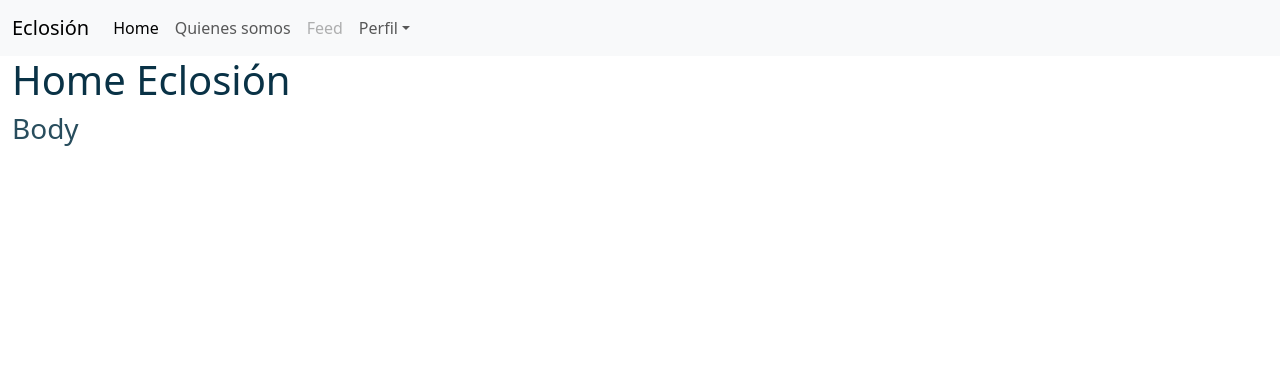
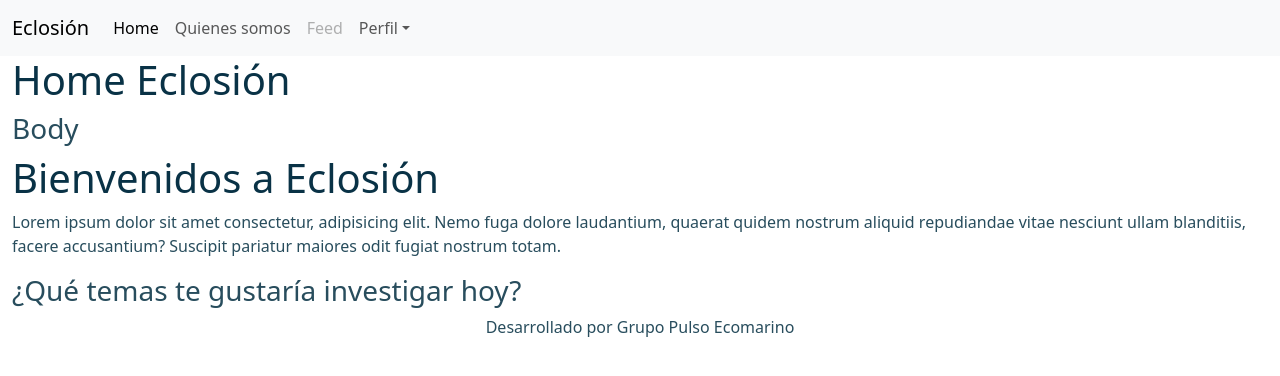
Before and after one commit to valentinatp/project-eclosion, a plain HTML site: page index.html in a window 1280 px wide. Drawn offline with nearby package versions, Linux system fonts and the light colour scheme.

```diff
--- a/css/style.css
+++ b/css/style.css
@@ -2,7 +2,7 @@
 .colores-paleta-02 { background-color: #284D5D; }
 .colores-paleta-03 { background-color: #198683; }
 .colores-paleta-04 { background-color: #68BDB8; }
-.colores-paleta-05 { background-color: #68BDB8; }
+.colores-paleta-05 { background-color: #F3EDE1; }
 
 body { color: #284D5D; }
 h1 { color: #093246; }
--- a/index.html
+++ b/index.html
@@ -56,12 +56,31 @@
                 <div class="row">
                     <div class="col">
                         <h3>Body</h3>
+                        <div class="contenedor-trini"></div>
                     </div>
                 </div>
             </section>
+            <section>
+                <div class="row">
+                    <div class="col">
+                        <h1>Bienvenidos a Eclosión</h1>
+                        <p>Lorem ipsum dolor sit amet consectetur, adipisicing elit. Nemo fuga dolore laudantium, quaerat quidem nostrum aliquid repudiandae vitae nesciunt ullam blanditiis, facere accusantium? Suscipit pariatur maiores odit fugiat nostrum totam.</p>
+                    </div>
+                </div>
+                <div class="row">
+                    <div class="col">
+                        <h3>¿Qué temas te gustaría investigar hoy?</h3>
+                    </div>
+                </div>
+                <!-- Insertar botones slider-->
+                <!-- Insertar carrusel -->
+            </section>
         </main>
-
-        <script
+        <footer class="text-center">
+            <span class="Source Title"">Desarrollado por Grupo Pulso Ecomarino</span>
+        </footer>
+    </body>
+    <script
             src="https://cdn.jsdelivr.net/npm/@popperjs/core@2.11.8/dist/umd/popper.min.js"
             integrity="sha384-I7E8VVD/ismYTF4hNIPjVp/Zjvgyol6VFvRkX/vR+Vc4jQkC+hVqc2pM8ODewa9r"
             crossorigin="anonymous"></script>
@@ -70,5 +89,4 @@
             integrity="sha384-RuyvpeZCxMJCqVUGFI0Do1mQrods/hhxYlcVfGPOfQtPJh0JCw12tUAZ/Mv10S7D"
             crossorigin="anonymous"></script>
         <script src="javascript/index.js"></script>
-    </body>
 </html>
```
Also changed, not shown: about-us.html (+1 -1 lines), contact.html (+1 -2 lines), feed.html (+1 -1 lines), login.html (+1 -1 lines), pictures/bolsa-basura-oceano.jpg (added).
